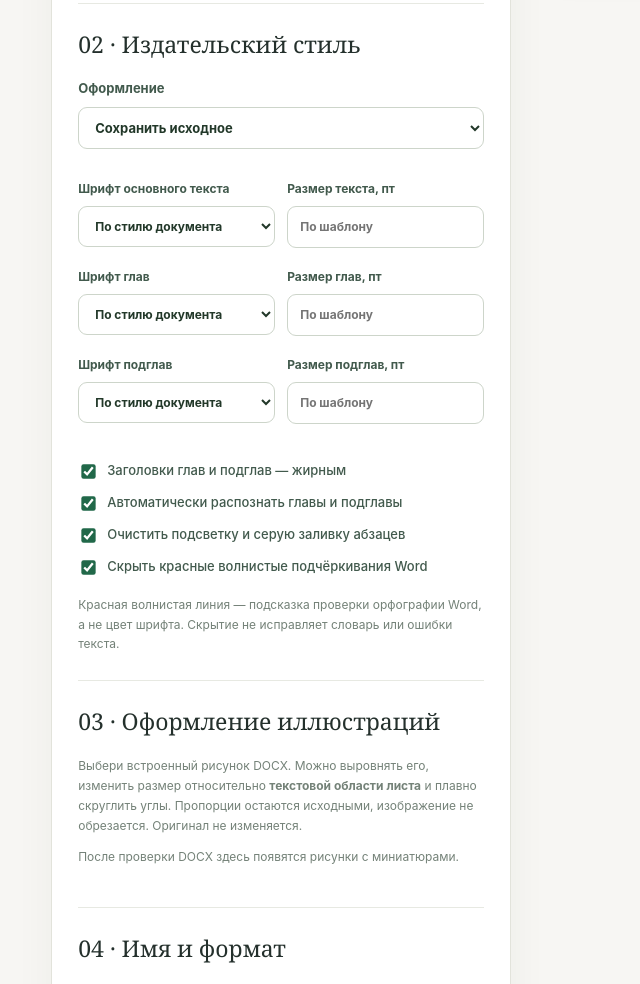
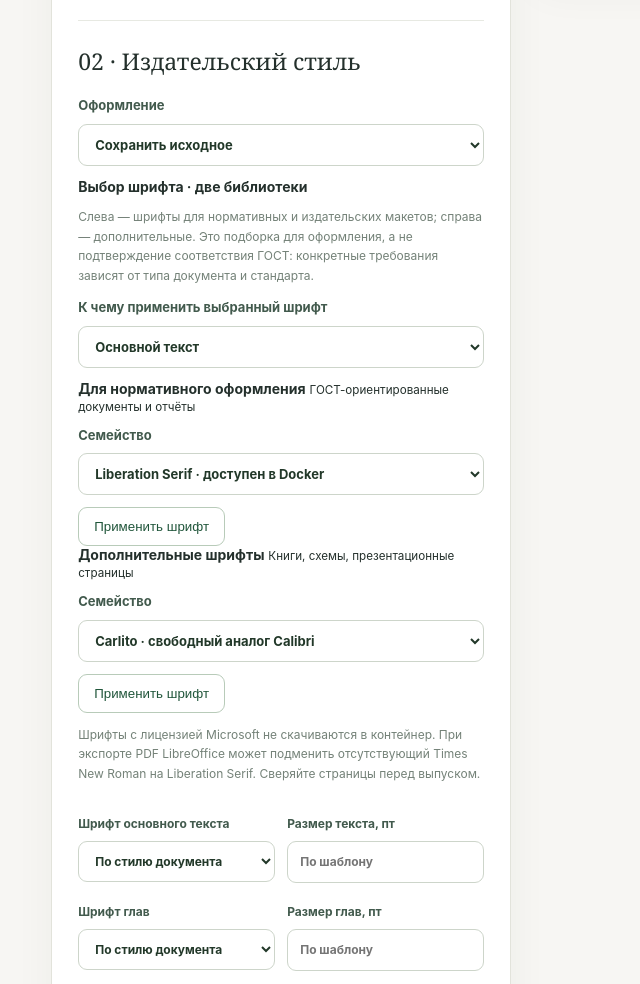
Before and after one commit to musikfed/achewiw, a plain HTML site: page app/static/docwork.html in a window 1280 px wide. Shown: the part 1150-2134 px from the top of the page, without its empty margins (0-640 px from the left). Drawn offline with Linux system fonts and the light colour scheme.

Commit message:
ui(R3.4): two-column normative/other font catalogs plus visible manual save and autosave indicators

```diff
--- a/app/static/docwork.html
+++ b/app/static/docwork.html
@@ -2,8 +2,8 @@
 <html lang="ru"><head>
 <meta charset="utf-8"><meta name="viewport" content="width=device-width,initial-scale=1">
 <title>ACHEWIW · Умный редактор DOCX / PDF</title>
-<link rel="stylesheet" href="/static/docwork.css?v=4">
-<script src="/static/docwork.js?v=6" defer></script>
+<link rel="stylesheet" href="/static/docwork.css?v=5">
+<script src="/static/docwork.js?v=7" defer></script>
 </head><body>
 <header class="top"><a class="brand" href="/">✦ ACHEWIW</a><span>УМНЫЙ РЕДАКТОР / WORD & PDF</span><a href="/" class="back">← Библиотека и генератор</a></header>
 <main class="layout">
@@ -17,6 +17,10 @@
   </div>
   <div class="workshop-actions" id="workshopActions">
     <div><strong>Результат редактора</strong><small id="workflowStatus">Выберите файл DOCX или PDF, затем нажмите «Проверить структуру».</small></div>
+    <div class="saveSummary">
+      <span id="saveIndicator" class="saveIndicator" data-save-state="idle" role="status" aria-live="polite">○ Открой документ для сохранения</span>
+      <button type="button" id="quickSaveDraft" class="primary" disabled>💾 Сохранить изменения</button>
+    </div>
     <button type="button" id="quickPreviewPdf" disabled>◉ Показать страницы PDF</button>
     <button type="button" id="quickDownloadDocx" class="primary" disabled>↓ Новый DOCX</button>
     <button type="button" id="quickDownloadPdf" disabled>↓ Новый PDF</button>
@@ -25,7 +29,7 @@
     <h2>Черновик и история редакций</h2>
     <p id="draftStatus" class="hint" role="status" aria-live="polite">Выбранный документ ещё не сохранён на сервере. После проверки структуры исходник сохраняется однократно.</p>
     <div class="actions buttons">
-      <button id="saveDraft" type="button" disabled>Сохранить правки сейчас</button>
+      <button id="saveDraft" type="button" disabled>💾 Сохранить изменения</button>
       <button id="reloadDraft" type="button" disabled>Обновить с сервера при конфликте</button>
       <button id="exportDraftState" type="button" disabled>Скачать мои правки JSON</button>
       <button id="closeDraft" type="button" disabled>Закрыть черновик</button>
@@ -57,12 +61,56 @@
           <option value="karate">KARATE LINUX · зелёные заголовки</option>
         </select>
       </label>
+      <div class="fontChoiceIntro">
+        <strong>Выбор шрифта · две библиотеки</strong>
+        <p class="hint">Слева — шрифты для нормативных и издательских макетов; справа — дополнительные. Это подборка для оформления, а не подтверждение соответствия ГОСТ: конкретные требования зависят от типа документа и стандарта.</p>
+        <label>К чему применить выбранный шрифт
+          <select id="fontApplyTarget">
+            <option value="bodyFont">Основной текст</option>
+            <option value="chapterFont">Заголовки глав</option>
+            <option value="subchapterFont">Заголовки подразделов</option>
+          </select>
+        </label>
+      </div>
+      <div class="fontCollections">
+        <div class="fontCollection">
+          <strong>Для нормативного оформления</strong>
+          <small>ГОСТ-ориентированные документы и отчёты</small>
+          <label for="fontStandardChoices">Семейство
+            <select id="fontStandardChoices">
+              <option value="Liberation Serif">Liberation Serif · доступен в Docker</option>
+              <option value="Times New Roman">Times New Roman · при наличии у получателя</option>
+              <option value="DejaVu Serif">DejaVu Serif · доступен в Docker</option>
+              <option value="Liberation Sans">Liberation Sans · доступен в Docker</option>
+            </select>
+          </label>
+          <button type="button" id="applyStandardFont">Применить шрифт</button>
+        </div>
+        <div class="fontCollection">
+          <strong>Дополнительные шрифты</strong>
+          <small>Книги, схемы, презентационные страницы</small>
+          <label for="fontOtherChoices">Семейство
+            <select id="fontOtherChoices">
+              <option value="Carlito">Carlito · свободный аналог Calibri</option>
+              <option value="Caladea">Caladea · для книжных заголовков</option>
+              <option value="FreeSerif">FreeSerif · книга</option>
+              <option value="FreeSans">FreeSans · схемы</option>
+              <option value="FreeMono">FreeMono · примеры кода</option>
+              <option value="Liberation Mono">Liberation Mono · моноширинный</option>
+              <option value="DejaVu Sans">DejaVu Sans · интерфейсы</option>
+              <option value="DejaVu Sans Mono">DejaVu Sans Mono · терминал</option>
+            </select>
+          </label>
+          <button type="button" id="applyOtherFont">Применить шрифт</button>
+        </div>
+      </div>
+      <p class="hint" id="fontAvailabilityNote">Шрифты с лицензией Microsoft не скачиваются в контейнер. При экспорте PDF LibreOffice может подменить отсутствующий Times New Roman на Liberation Serif. Сверяйте страницы перед выпуском.</p>
       <div class="font-grid">
-        <label>Шрифт основного текста<select id="bodyFont"><option value="keep">По стилю документа</option><option>Times New Roman</option><option>Liberation Serif</option><option>DejaVu Serif</option><option>Arial</option><option>Calibri</option></select></label>
+        <label>Шрифт основного текста<select id="bodyFont"><option value="keep">По стилю документа</option></select></label>
         <label>Размер текста, пт<input id="bodySize" type="number" min="8" max="16" step="0.5" placeholder="По шаблону"></label>
-        <label>Шрифт глав<select id="chapterFont"><option value="keep">По стилю документа</option><option>Arial</option><option>DejaVu Serif</option><option>Times New Roman</option><option>Liberation Serif</option><option>Calibri</option></select></label>
+        <label>Шрифт глав<select id="chapterFont"><option value="keep">По стилю документа</option></select></label>
         <label>Размер глав, пт<input id="chapterSize" type="number" min="11" max="30" step="0.5" placeholder="По шаблону"></label>
-        <label>Шрифт подглав<select id="subchapterFont"><option value="keep">По стилю документа</option><option>Arial</option><option>DejaVu Serif</option><option>Times New Roman</option><option>Liberation Serif</option><option>Calibri</option></select></label>
+        <label>Шрифт подглав<select id="subchapterFont"><option value="keep">По стилю документа</option></select></label>
         <label>Размер подглав, пт<input id="subchapterSize" type="number" min="9" max="25" step="0.5" placeholder="По шаблону"></label>
       </div>
       <div class="checklist"><label><input type="checkbox" id="headingBold" checked> Заголовки глав и подглав — жирным</label>
@@ -132,6 +180,10 @@
           </div>
           <div id="editToolbar" class="editToolbar" role="toolbar" aria-label="Редактирование текста и история действий">
             <div class="toolbarGroup">
+              <button id="saveCanvasNow" type="button" class="primary" disabled>💾 Сохранить</button>
+              <span id="canvasSaveState" class="toolbarHint">Нет открытого черновика</span>
+            </div>
+            <div class="toolbarGroup">
               <button id="undoEdit" type="button" disabled title="Отменить действие · Ctrl+Z">↶ Отменить</button>
               <button id="redoEdit" type="button" disabled title="Повторить действие · Ctrl+Y или Ctrl+Shift+Z">↷ Повторить</button>
               <span id="undoDepth" class="toolbarHint">0 отмен · 0 повторов</span>
```
